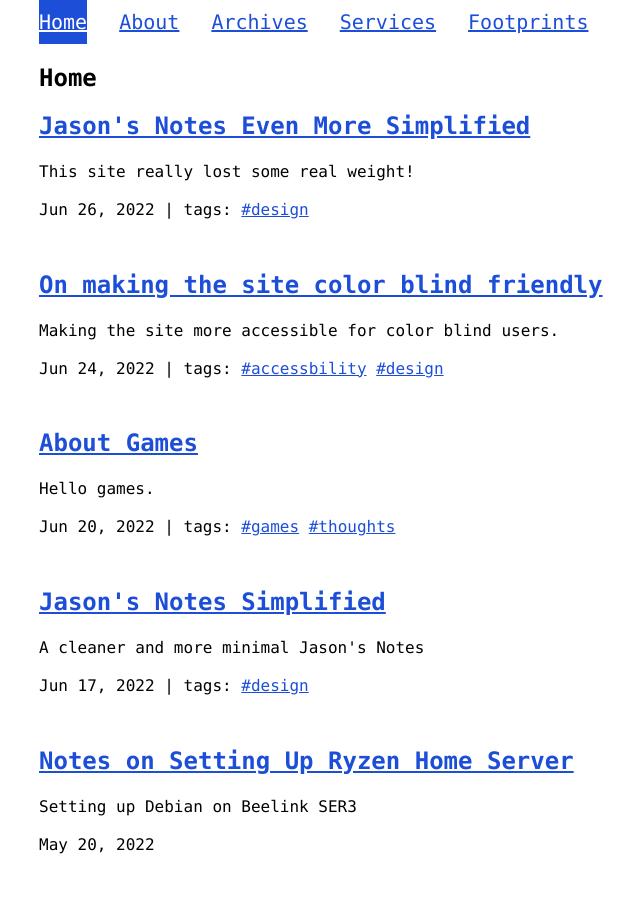
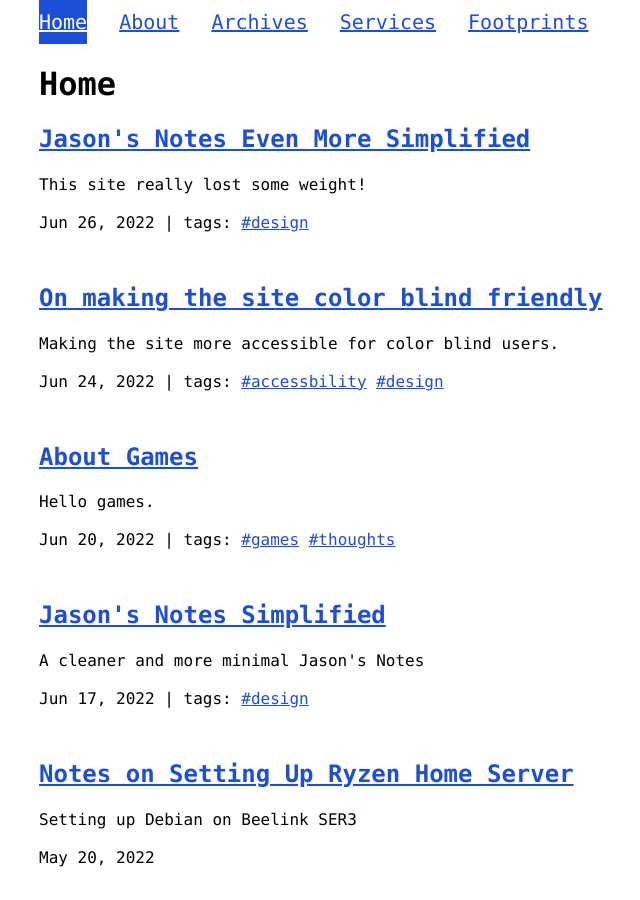
Before and after one commit to jasontthai/jasonthai.me, a Jekyll site: the page built from index.html, in a window 1280 px wide and 900 px high. Shown: the whole window, without its empty margins (153-793 px from the left). Built offline with Jekyll 4.4.1, drawn with Linux system fonts in a browser that asks for light colours.

Commit message:
remove redundant section tag

```diff
--- a/_layouts/home.html
+++ b/_layouts/home.html
@@ -5,7 +5,7 @@
 {% if paginator.total_pages >= 1 %}
 {% assign posts = paginator.posts %}
 {% endif %}
-<section>
+
 {%- if page.title -%}
 <h1>{{ page.title }}</h1>
 {%- endif -%}
@@ -43,4 +43,3 @@
     {% endif %}
 </div>
 {% endif %}
-</section>
--- a/_posts/2022-06-26-site-really-simplified.md
+++ b/_posts/2022-06-26-site-really-simplified.md
@@ -3,7 +3,7 @@
 category: blog
 tags:
   - design
-description: This site really lost some real weight!
+description: This site really lost some weight!
 ---
 
 I made this site load even faster. GTMetrix now reports this homepage with a whooping size of [21.9KB Uncompressed](https://gtmetrix.com/reports/jasonthai.me/KBgZSPJ7/), down from [152KB Uncompressed](https://gtmetrix.com/reports/jasonthai.me/rZUIF3dw/) when I redesigned it a little over a week ago.
```
Lines whose indentation alone changed are shown as unchanged.
